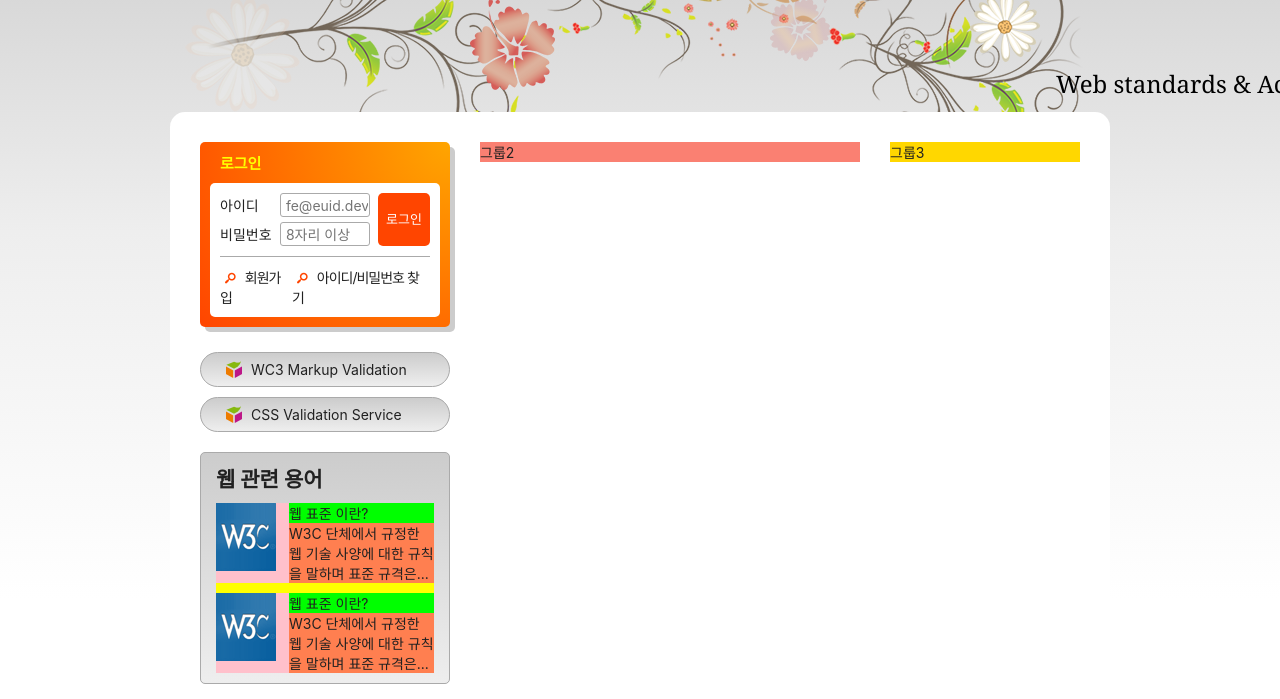
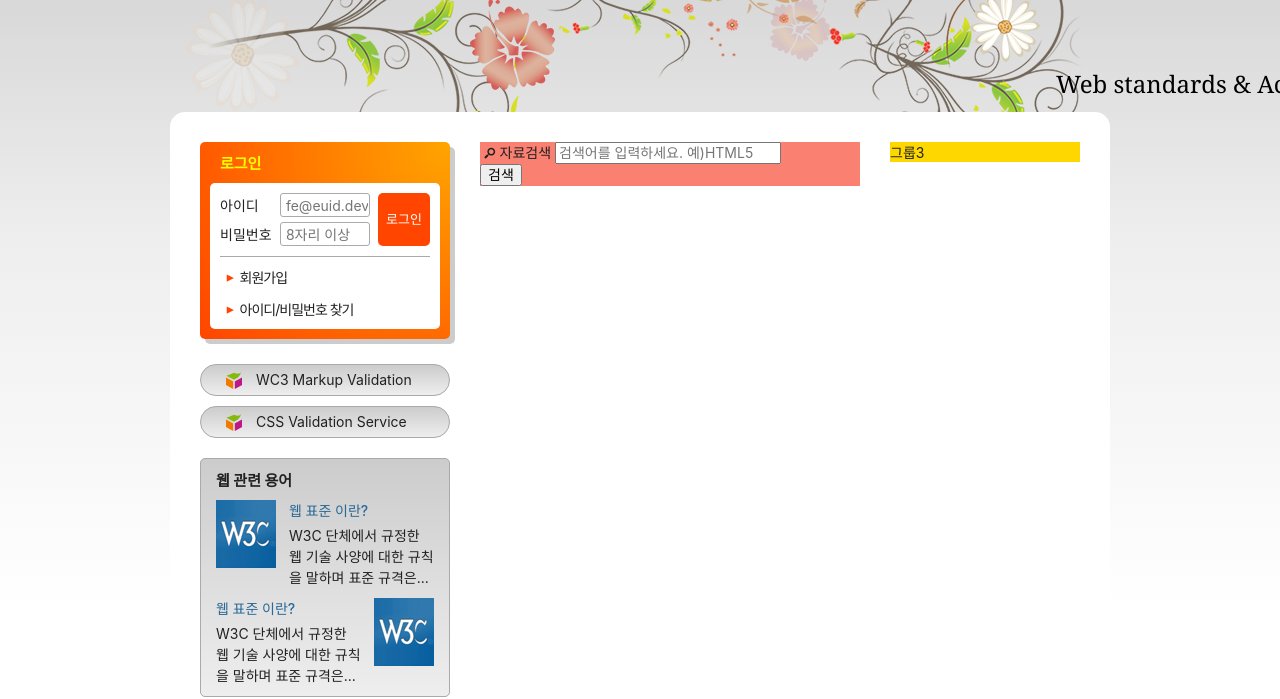
Before and after one commit to parkilbeom/HTML5, a plain HTML site: page index.html in a window 1280 px wide. Shown: the part 135-834 px from the top of the page. Drawn offline with Linux system fonts and the light colour scheme; a web font is replaced by a local one.

Commit message:
검색 폼 마크업

```diff
--- a/index.html
+++ b/index.html
@@ -195,7 +195,21 @@
         </dl>
       </section>
     </div>
-    <div class="group group2">그룹2</div>
+    <div class="group group2">
+      <h2 class="a11y-hidden">검색</h2>
+      <form method="POST" action="https://formspree.io/seulbinim@gmail.com" class="search-form">
+        <fieldset>
+          <legend>검색 폼</legend>
+          <div class="search-form-inner">
+            <div class="form-group">
+              <label for="search" class="form-group-label"><span class="icon-search" aria-hidden="true"></span>자료검색</label>
+              <input type="search" id="search" class="form-group-input" required placeholder="검색어를 입력하세요. 예)HTML5" />
+            </div>
+            <button type="submit" class="button-fill button">검색</button>
+          </div>
+        </fieldset>
+      </form>
+    </div>
     <div class="group group3">그룹3</div>
   </main>
   <article class="slogan">슬로건</article>
--- a/styles/style.css
+++ b/styles/style.css
@@ -3,7 +3,8 @@
 @import url(./reset.css);
 
 /* 숨김 콘텐츠 */
-.a11y-hidden, legend {
+.a11y-hidden,
+legend {
   position: absolute;
   width: 1px;
   height: 1px;
@@ -270,9 +271,9 @@ body {
 
 /* 메인 */
 .main {
+  display: flow-root;
   background: #fff;
-  min-height: 450;
-  display: flow-root;
+  min-height: 450px;
   padding: 30px 15px;
   border-radius: 15px 15px 0 0;
 }
@@ -285,33 +286,35 @@ body {
 .group1 {
   width: 250px;
 }
+
 .group2 {
   background-color: salmon;
   width: 380px;
 }
+
 .group3 {
   background-color: gold;
   width: 190px;
 }
 
 /* 로그인 */
-
-.login{
+.login {
   box-shadow: 5px 5px 0 0 #ccc;
   background: orange radial-gradient(circle at right top, orange, orangered);
+  padding: 10px;
   border-radius: 5px;
-  padding: 10px;
+}
 
+.login-title {
+  color: #ff0;
+  font-size: 15px;
+  font-weight: 700;
+  text-indent: 10px;
 }
-.login-title{
-  font-weight: 700;
-  font-size: 15px;
-  text-indent: 10px;
-  color: #ff0;
-}
-.login-form{
+
+.login-form {
+  background-color: #fff;
   margin-top: 10px;
-  background-color: #fff;
   border-radius: 5px 5px 0 0;
   padding: 10px 10px 0 10px;
 }
@@ -322,38 +325,17 @@ body {
   padding-bottom: 5px;
 }
 
-.sign {
-  background-color: white;
-  border-radius: 0 0 5px 5px;
-  padding: 4px 10px;
-  display: flex;
-  justify-content: space-between;
-  flex-flow:row nowrap;
+.user-email,
+.user-pw {
+  margin-bottom: 5px;
 }
 
-
-.sign a::before {
-  content: "\e803";
-  font-family: "fontello";
-  color: orangered;
-  margin-right: 8px;
-
-}
-
-.sign a{
-  display: block;
-  padding: 6px 0;
-  letter-spacing: -1px;
-}
-
-.user-email,.user-pw {
-  margin-bottom: 5px;
-}
-.login-form label{
+.login-form label {
   display: inline-block;
   width: 4em;
 }
-.login-form input{
+
+.login-form input {
   width: 90px;
   height: 24px;
   border: 1px solid #aaa;
@@ -361,7 +343,7 @@ body {
   border-radius: 3px;
 }
 
-.login-button{
+.login-button {
   position: absolute;
   top: 0;
   right: 0;
@@ -374,73 +356,108 @@ body {
   font-size: 13px;
 }
 
+.sign {
+  background-color: #fff;
+  border-radius: 0 0 5px 5px;
+  padding: 4px 10px;
+}
+.sign li {
+  display: inline-block;
+}
+
+.sign li:first-child {
+  margin-right: 16px;
+}
+
+.sign a {
+  display: inline-block;
+  padding: 6px 0;
+  letter-spacing: -1px;
+}
+
+.sign a::before {
+  color: orangered;
+}
+
 /* 유효성 검사 배너 */
-.validation-list{
-  /* background: Yellow; */
+.validation-list {
   margin-top: 25px;
 }
 
 .validation-list li {
   margin-top: 10px;
-
 }
 
 .validation-list a {
+  background: url("./images/validation_icon.png") no-repeat 25px 50%,
+    #ccc linear-gradient(to bottom, #ccc, #eee);
+  padding: 0 15px 0 55px;
+  border-radius: 30px;
+  line-height: 30px;
+  border: 1px solid #aaa;
+  cursor: pointer;
   display: block;
-  background: url(./images/validation_icon.png) no-repeat 25px 50%,
-   #ccc linear-gradient( #ccc, #eee);
-  border: 1px solid #aaa;
-  border-radius: 30px;
-  padding: 8px 15px 8px 50px;
 }
-/* .validation-list a::before{
-  content: url(./images/validation_icon.png);
-  background-color: skyblue;
-  vertical-align: middle;
-} */
 
 .validation-list a:hover,
 .validation-list a:focus {
   color: #f00;
 }
+
 /* 웹 관련 용어 */
-
-.term{
-  background: #ccc linear-gradient(to bottom, #ccc, #eee);
+.term {
   margin-top: 20px;
   border: 1px solid #aaa;
   border-radius: 5px;
   padding: 10px 15px;
+  background: #ccc linear-gradient(to bottom, #ccc, #eee);
 }
-.term-title{
-  font-size: 1.5em;
+
+.term-title {
+  font-size: 1.5rem;
   font-weight: 700;
 }
-.term-list{
+
+.term-list {
   margin-top: 10px;
-  background-color: yellow;
 }
-.term-list div{
-  background-color: pink;
+
+.term-list div {
   margin-top: 10px;
   display: flow-root;
 }
-.term-list-subject{
-  background-color: lime;
+
+.term-list-subject,
+.term-list-brief {
   float: right;
   width: 145px;
 }
-.term-list-thumbnail{
-  background-color: purple;
+
+.term-list-subject {
+  color: #296897;
+  font-weight: 500;
+}
+
+.term-list-thumbnail {
   float: left;
 }
-.term-list-thumbnail img{
+
+.term-list-thumbnail img {
   vertical-align: middle;
 }
-.term-list-brief{
-  background-color: coral;
+
+.term-list-brief {
+  margin-top: 5px;
+  line-height: 1.5;
+}
+
+.cross .term-list-subject,
+.cross .term-list-brief {
+  float: left;
+}
+
+.cross .term-list-thumbnail {
   float: right;
-  width: 145px;
 }
 
 /* 슬로건 */
```
